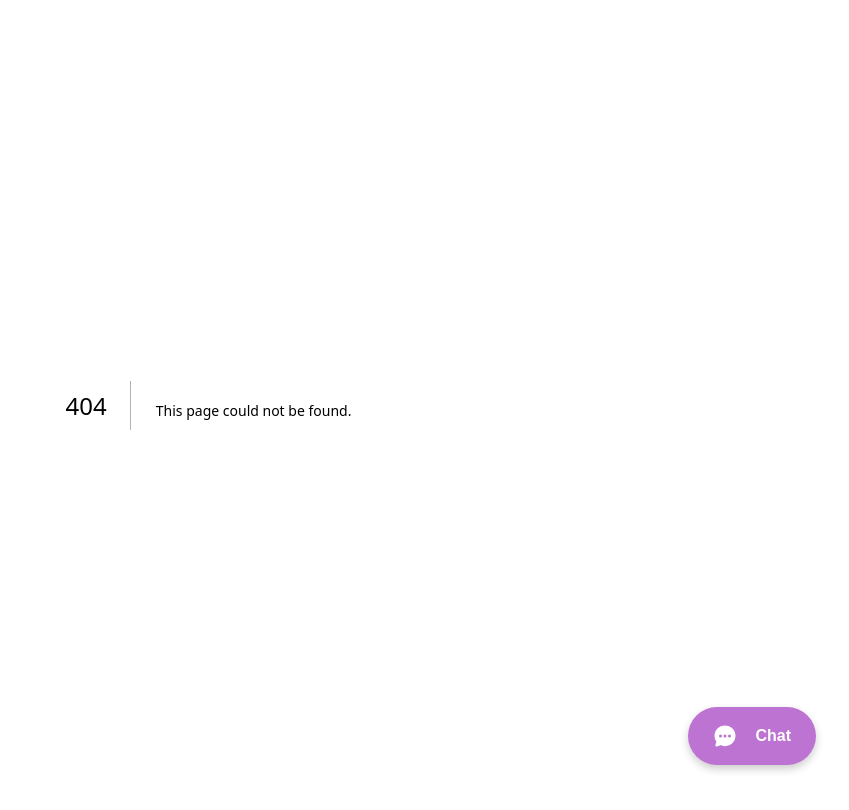
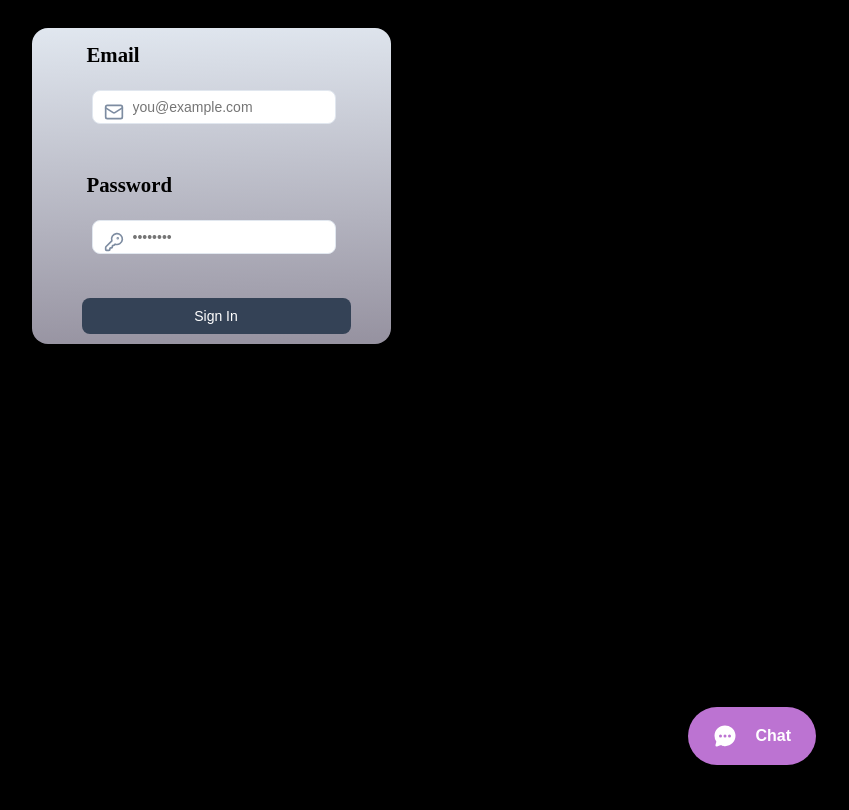
Before and after one commit to angelahack1/fancyloginpage, a Next.js app: page /signup in a window 1280 px wide. Before the commit this address had no page. Shown: the top 810 px of the page, without its empty margins (429-1278 px from the left). Built offline with nearby package versions, Linux system fonts and the light colour scheme.

Commit message:
Updating some minimal changes, by angelahack1

```diff
--- a/app/globals.css
+++ b/app/globals.css
@@ -73,3 +73,7 @@ a {
   color: inherit;
   text-decoration: none;
 }
+
+.hidden {
+  display: none;
+}
--- /dev/null
+++ b/app/signup/page.css
@@ -0,0 +1,2 @@
+@import '../page.css';
+@import '../login-form.css';
--- /dev/null
+++ b/app/signup/page.tsx
@@ -0,0 +1,12 @@
+import { LoginForm } from '../login-form';
+import './page.css';
+
+export default function LoginPage() {
+  return (
+    <main className="main-container">
+      <div className="content-wrapper">
+        <LoginForm />
+      </div>
+    </main>
+  );
+}
--- a/package.json
+++ b/package.json
@@ -28,8 +28,8 @@
     "@types/node": "^20",
     "@types/react": "^18",
     "@types/react-dom": "^18",
-    "eslint": "^9.31.0",
-    "eslint-config-next": "^15.4.1",
-    "typescript": "^5"
+    "eslint": "^8.57.0",
+    "eslint-config-next": "14.2.5",
+    "typescript": "5.4.2"
   }
 }
```
Also changed, not shown: app/landing-page.tsx (+4 -4 lines), eslint.config.mjs (deleted, +0 -29 lines), .eslintrc.json (added).
